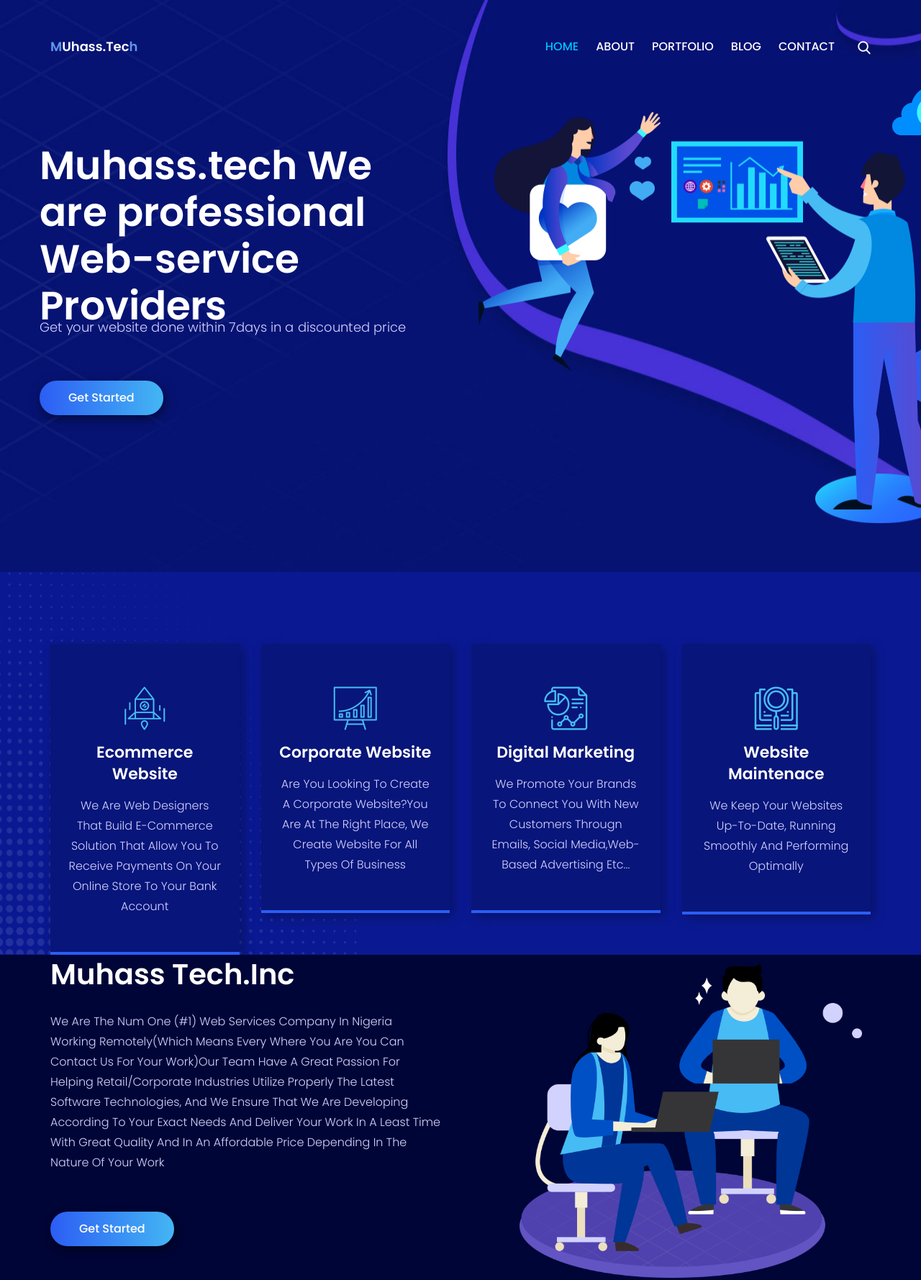
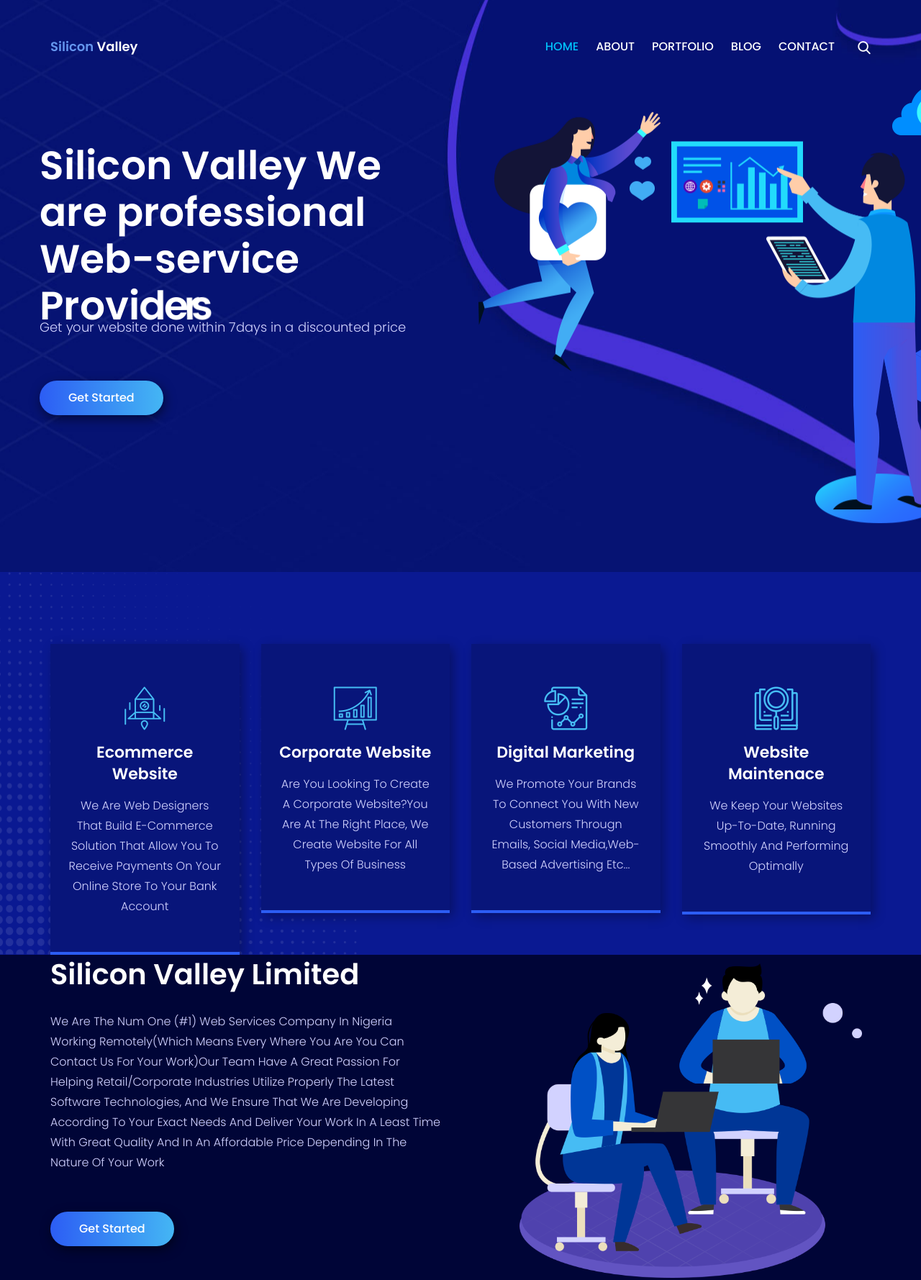
Before and after one commit to nurmuhass/Silicon_Valley, a plain HTML site: page index.html in a window 1280 px wide. Shown: the top 1779 px of the page at 72% size. Drawn offline with Linux system fonts and the light colour scheme.

Commit message:
Update index.html

```diff
--- a/index.html
+++ b/index.html
@@ -3,7 +3,7 @@
 
 <head>
     <meta charset="UTF-8">
-    <title>Home || Muhass Tech</title>
+    <title>Home || Silicon Valley</title>
 
     <!-- responsive meta -->
     <meta name="viewport" content="width=device-width, initial-scale=1">
@@ -40,7 +40,7 @@
             <div class="col-md-2 col-sm-12 col-xs-12">
                 <div class="logo">
                     <a href="index.html">
-                        <h5 style="color: cornflowerblue">M<span style="color: white">Uhass.Tec<span  style="color: cornflowerblue">h</span> </span></h5>
+                        <h5 style="color: cornflowerblue">Silicon <span style="color: white"> Valley<span  style="color: cornflowerblue"></span> </span></h5>
                     </a>
                 </div>
             </div>
@@ -225,7 +225,7 @@
                     data-y="['middle','middle','middle','middle']"
                     data-textalign="['top','top','top','top']"
                     data-frames='[{"delay":0,"split":"chars","splitdelay":0.1,"speed":2000,"frame":"0","from":"x:[-105%];z:0;rX:0deg;rY:0deg;rZ:-90deg;sX:1;sY:1;skX:0;skY:0;","mask":"x:0px;y:0px;s:inherit;e:inherit;","to":"o:1;","ease":"Power4.easeInOut"},{"delay":"wait","speed":300,"frame":"999","to":"auto:auto;","ease":"Power3.easeInOut"}]'>
-                        <h1>Muhass.tech We are professional Web-service Providers </h1>
+                        <h1>Silicon Valley We are professional Web-service Providers </h1>
                     </div>
 
                     <div class="tp-caption"
@@ -335,7 +335,7 @@
                 <div class="col-md-6 col-sm-12 col-xs-12">
                     <div class="left-contetnt-are">
                         <div class="sec-title left text-left">
-                            <h2>Muhass Tech.inc</h2>
+                            <h2>Silicon Valley Limited</h2>
 
                         </div>
                         <div class="text-block">
@@ -462,7 +462,7 @@ Wadden Landscape, Inc.</h6>
                         </div>
 
                         <div class="text-block">
-                            <p>We re-did our website twice in a 12 month period. There was no comparison between the first company and muhass tech. Professional, Creative, Attentive to Detail, Excellent Communication…If I had contracted with muhass tech the first time I would not have had to do it twice. </p>
+                            <p>We re-did our website twice in a 12 month period. There was no comparison between the first company and Silicon Valley. Professional, Creative, Attentive to Detail, Excellent Communication…If I had contracted with muhass tech the first time I would not have had to do it twice. </p>
                         </div>
                     </div>
                     <div class="item">
@@ -473,7 +473,7 @@ Wadden Landscape, Inc.</h6>
 Levit Pavelion, Inc </h6>
                         </div>
                         <div class="text-block">
-                            <p>I went to muhass tech with a basic “feel” I wanted in a website. They helped flush out the visual layout and content. muhass tech services are bargain when you weigh the cost versus the product you receive. I will be using them again in future endeavors. Thanks again! </p>
+                            <p>I went to Silicon Valley with a basic “feel” I wanted in a website. They helped flush out the visual layout and content. Silicon Valley services are bargain when you weigh the cost versus the product you receive. I will be using them again in future endeavors. Thanks again! </p>
                         </div>
                     </div>
                     <div class="item">
@@ -495,7 +495,7 @@ Zoss Exploration, Inc.</h6>
                             <h6>Preident Pete Group</h6>
                         </div>
                         <div class="text-block">
-                            <p>Muhass Tech. is a great company to work with, I use them for a lot more than just building a website. It’s almost as if they are an employee. Muhass Tech is a company you can really trust. They handle my PHP development work, web design, web hosting and search engine optimization. </p>
+                            <p>Silicon Valley is a great company to work with, I use them for a lot more than just building a website. It’s almost as if they are an employee. Silicon Valley is a company you can really trust. They handle my PHP development work, web design, web hosting and search engine optimization. </p>
                         </div>
                     </div>
 
@@ -639,7 +639,7 @@ Start sponser area-->
                 <div class="single-footer-widget">
                     <div class="footer-logo">
                         <a href="index.html">
-                        <h5 style="color: cornflowerblue">M<span style="color: white">Uhass.Tec<span  style="color: cornflowerblue">h</span> </span></h5>
+                        <h5 style="color: cornflowerblue">Silicon<span style="color: white"> Valley<span  style="color: cornflowerblue"></span> </span></h5>
                     </a>
                     </div>
                     <div class="our-info">
@@ -710,7 +710,7 @@ Start sponser area-->
 <section class="footer-bottom-area">
     <div class="container">
        <div class="copyright-text text-left">
-            <p><a href="templateshub.net">Muhass.inc</a></p>
+            <p><a href="#">Silicon Valley</a></p>
         </div>
         <ul class="bottom-footer-menu">
          <!---   <li><a href="#">Terms Of Use</a></li>
```
